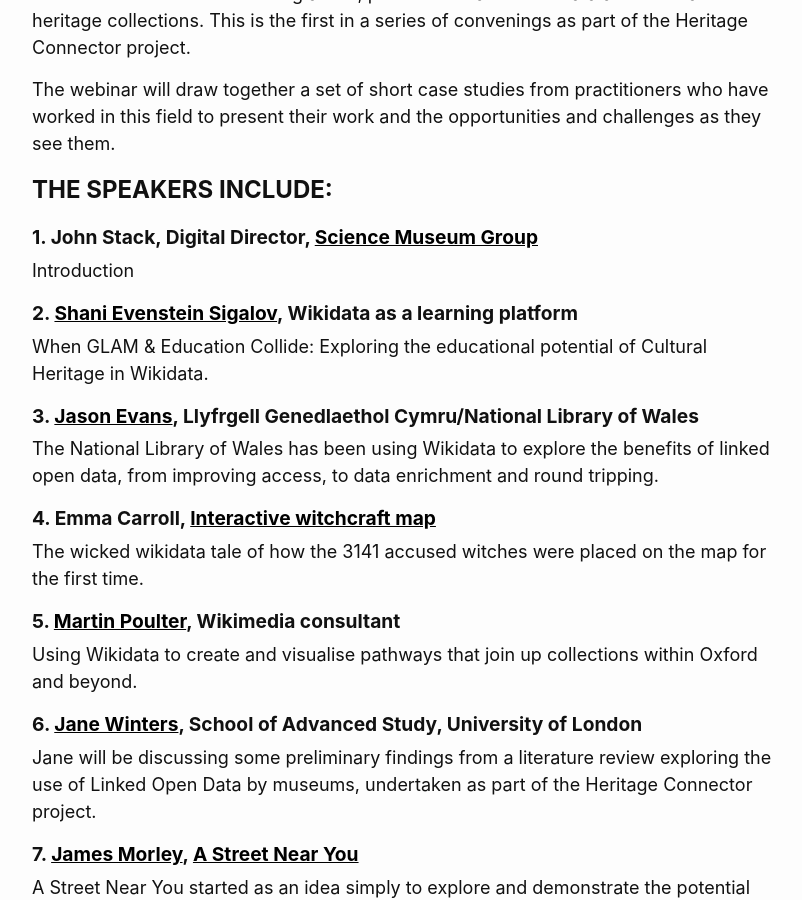
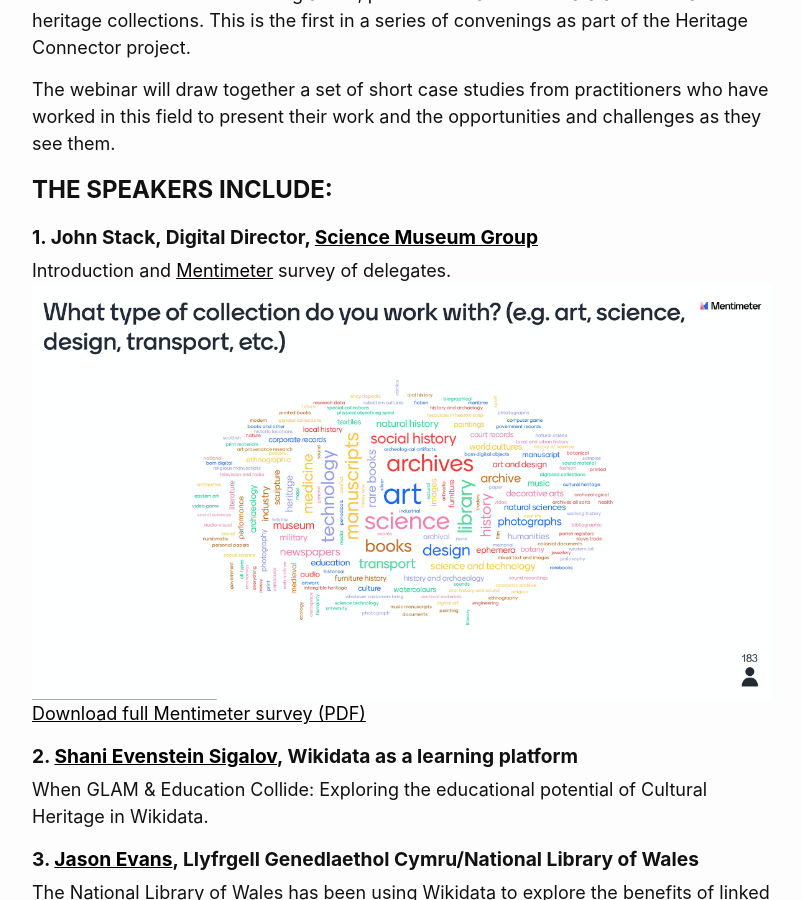
Before and after one commit to portableant/heritageconnector, a Jekyll site: the page built from _posts/2020-06-22-wikidata-and-cultural-heritage-collections-webinar.md, in a window 1280 px wide and 900 px high, scrolled down 377 px. Shown: the whole window, without its empty margins (238-1040 px from the left). Built offline with Jekyll 4.4.1, drawn with Linux system fonts in a browser that asks for light colours; some web fonts are replaced.

Commit message:
Added images and links

```diff
--- a/_posts/2020-06-22-wikidata-and-cultural-heritage-collections-webinar.md
+++ b/_posts/2020-06-22-wikidata-and-cultural-heritage-collections-webinar.md
@@ -11,7 +11,9 @@ The webinar will draw together a set of short case studies from practitioners wh
 ## The speakers include:
 
 ### 1. John Stack, Digital Director, [Science Museum Group](https://sciencemuseumgroup.org.uk)
-Introduction
+Introduction and [Mentimeter](https://www.mentimeter.com) survey of delegates.
+![Screengrab of Mentimeter](/heritageconnector/post_files/Mentimeter-Screenshot.png)
+[Download full Mentimeter survey (PDF)](/heritageconnector/post_files/Heritage_Connector_Webinar_1_Mentimeter.pdf)
 
 ### 2. [Shani Evenstein Sigalov](https://wikimediafoundation.org/profile/shani-evenstein-sigalov/), Wikidata as a learning platform
 When GLAM & Education Collide: Exploring the educational potential of Cultural Heritage in Wikidata.
```
